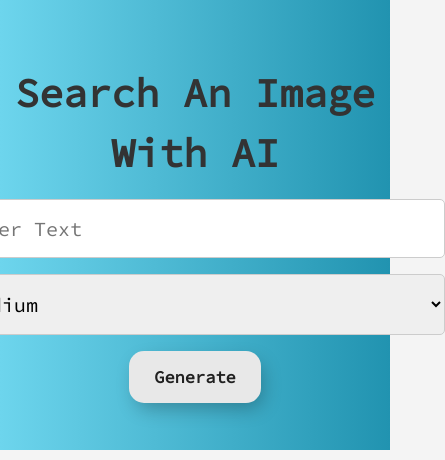
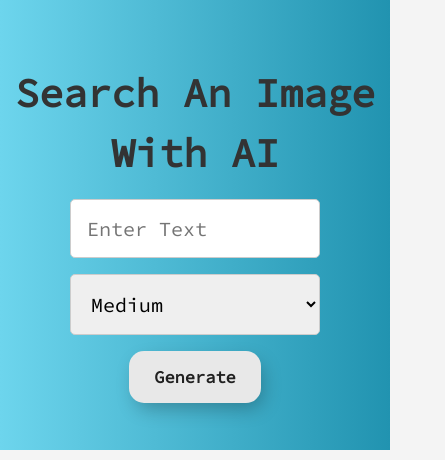
Before and after one commit to Ajithkumar9242/AI-Image_Gen, a website: page public/index.html in a window 390 px wide. Shown: the whole page, 445 px wide, since content can reach past the window. Drawn offline with Linux system fonts and the light colour scheme.

Commit message:
CHANGED CSS

```diff
--- a/public/css/style.css
+++ b/public/css/style.css
@@ -114,3 +114,12 @@ img {
   text-align: center;
   margin-top: 1rem;
 }
+@media only screen and (max-width: 600px) {
+  .showcase form input,
+form select {
+
+  width: 250px;
+  max-width: 250px;
+
+}
+}
```
